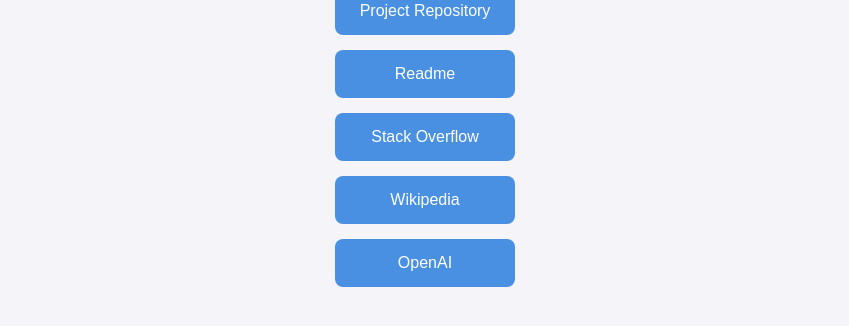
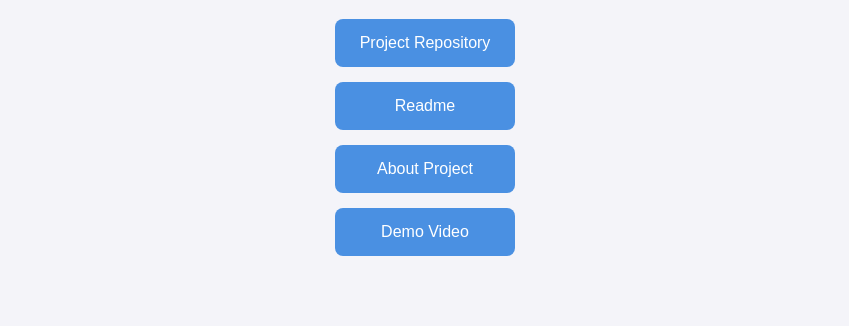
Before and after one commit to nishanthaqa/qscriptor, a website: page index.html in a window 1280 px wide. Shown: the part 312-638 px from the top of the page, without its empty margins (215-1064 px from the left). Drawn offline with Linux system fonts and the light colour scheme.

Commit message:
modifiedagain

```diff
--- a/index.html
+++ b/index.html
@@ -44,15 +44,15 @@
       background-color: #357abd;
     }
   </style>
+  <link rel="icon" href="favicon.png" type="image/png">
 </head>
 <body>
   <h1>QScriptor - LLM Powered TestCafe Script Generator</h1>
   <div class="button-container">
     <a href="https://github.com/nishanthaqa/qscriptor" target="_blank" class="link-button">Project Repository</a>
     <a href="https://github.com/nishanthaqa/qscriptor/blob/master/README.md" target="_blank" class="link-button">Readme</a>
-    <a href="https://www.stackoverflow.com" target="_blank" class="link-button">Stack Overflow</a>
-    <a href="https://www.wikipedia.org" target="_blank" class="link-button">Wikipedia</a>
-    <a href="https://www.openai.com" target="_blank" class="link-button">OpenAI</a>
+    <a href="https://github.com/nishanthaqa/qscriptor/blob/master/docs/qscriptor_pdf_C098.pdf" target="_blank" class="link-button">About Project</a>
+    <a href="https://youtu.be/e9aS0vSzkDc" target="_blank" class="link-button">Demo Video</a>
   </div>
 </body>
 </html>
```
Also changed, not shown: favicon.ico (added).
